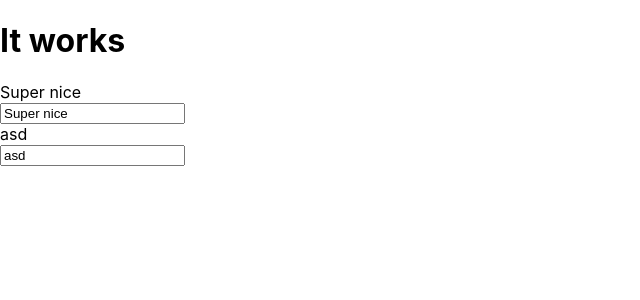
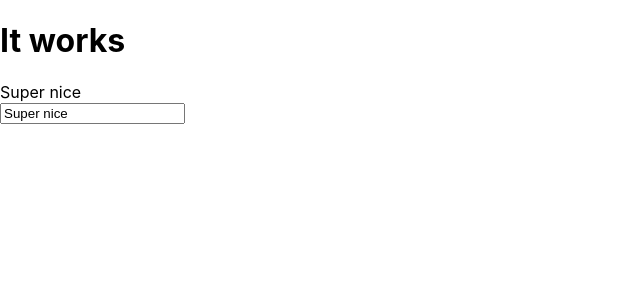
Before and after one commit to codetapacademy/is-it-done, a React (Create React App) app: page / in a window 1280 px wide. Shown: the top 300 px of the page, without its empty margins (0-640 px from the left). Built offline with nearby package versions, Linux system fonts and the light colour scheme.

Commit message:
clean-up

```diff
--- a/public/index.html
+++ b/public/index.html
@@ -22,19 +22,6 @@
     <title>React App</title>
   </head>
   <body>
-    <noscript>
-      You need to enable JavaScript to run this app.
-    </noscript>
     <div id="react-will-render-the-app-in-here"></div>
-    <!--
-      This HTML file is a template.
-      If you open it directly in the browser, you will see an empty page.
-
-      You can add webfonts, meta tags, or analytics to this file.
-      The build step will place the bundled scripts into the <body> tag.
-
-      To begin the development, run `npm start` or `yarn start`.
-      To create a production bundle, use `npm run build` or `yarn build`.
-    -->
   </body>
 </html>
--- a/src/App.js
+++ b/src/App.js
@@ -7,7 +7,6 @@
       <div className="IsItDone">
         <h1>It works</h1>
         <Input term="Super nice" />
-        <Input />
       </div>
     );
 }
```
